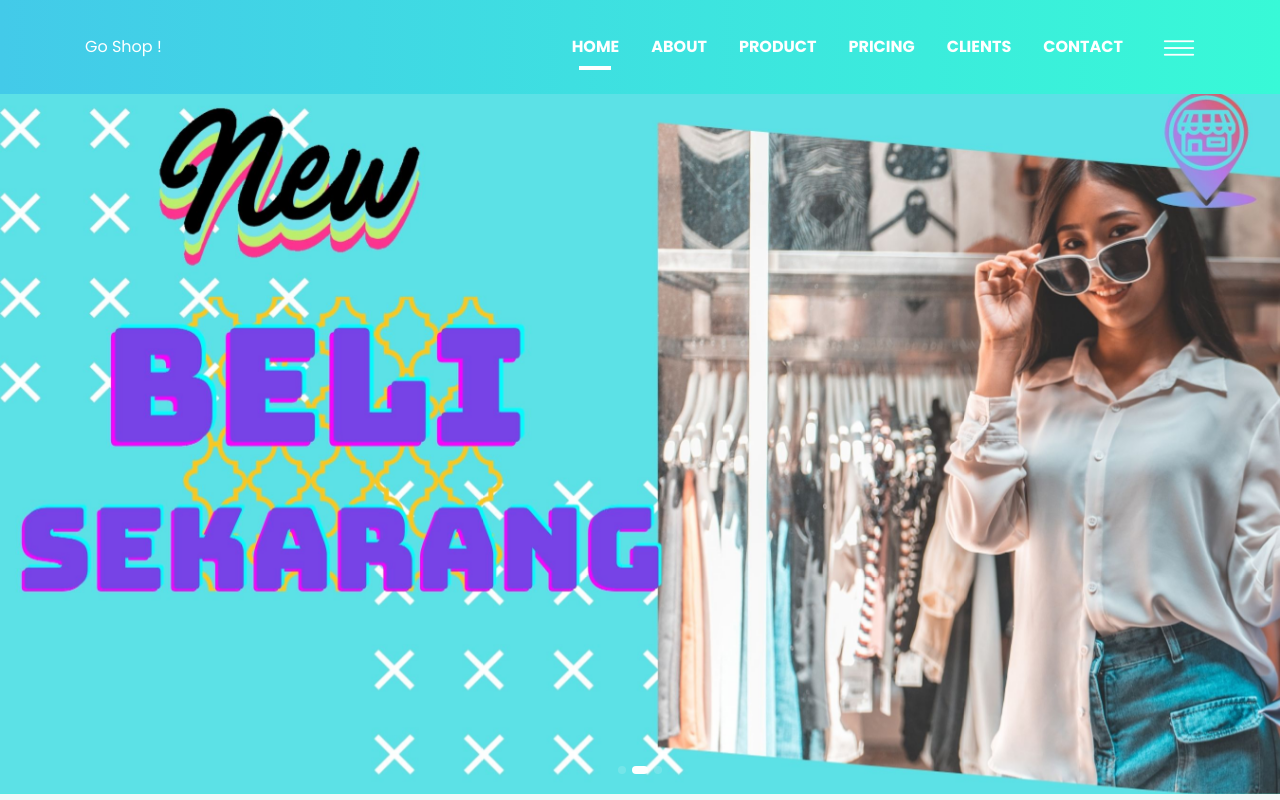
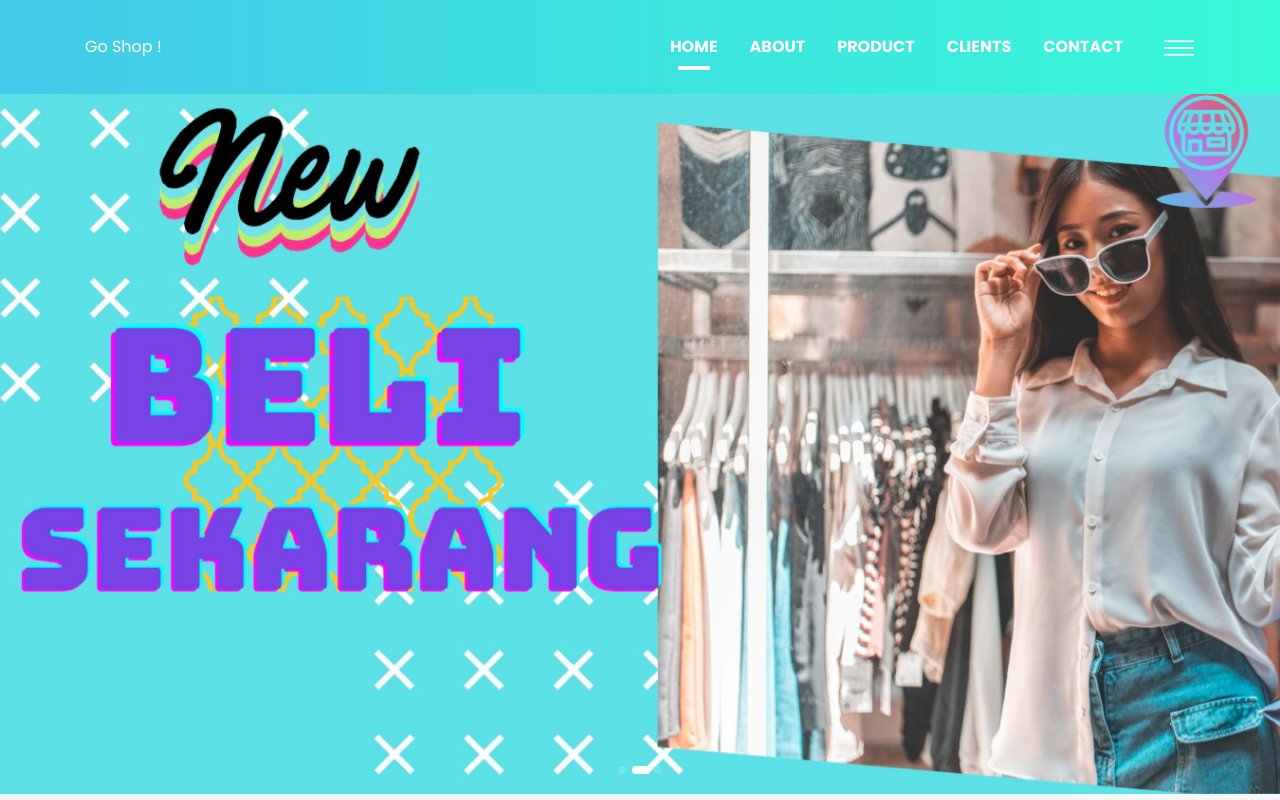
Before and after one commit to Ridho2212/UASCC, a plain HTML site: page index.html in a window 1280 px wide. Shown: the top 800 px of the page. Drawn offline with Linux system fonts and the light colour scheme; files whose address does not match are found by name.

Commit message:
pricing remove

```diff
--- a/index.html
+++ b/index.html
@@ -93,9 +93,6 @@
                                     </li>
                                     <li class="nav-item">
                                         <a class="page-scroll" href="#portfolio">PRODUCT</a>
-                                    </li>
-                                    <li class="nav-item">
-                                        <a class="page-scroll" href="#pricing">PRICING</a>
                                     </li>
                                     <li class="nav-item">
                                         <a class="page-scroll" href="#testimonial">CLIENTS</a>
```
